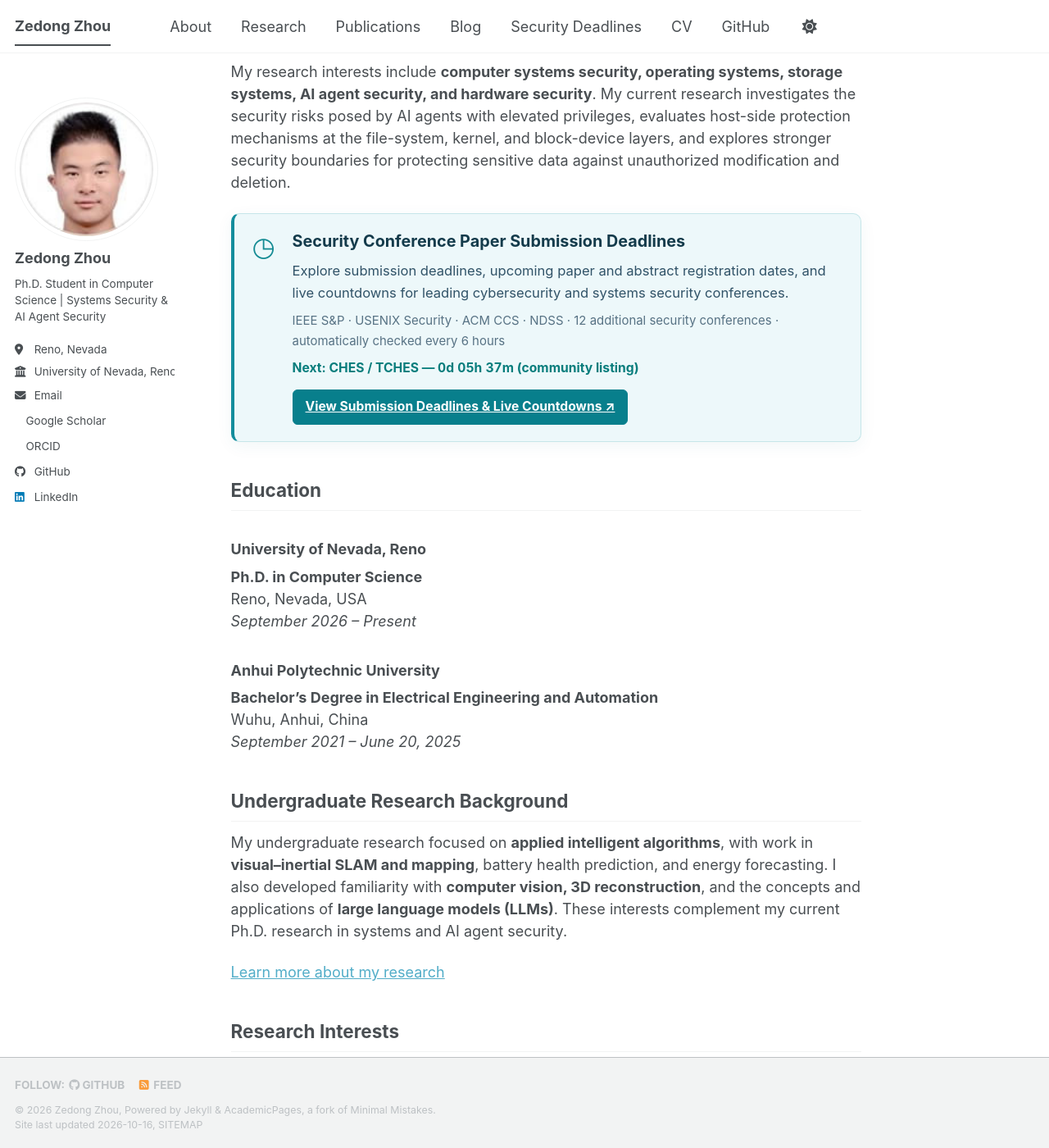
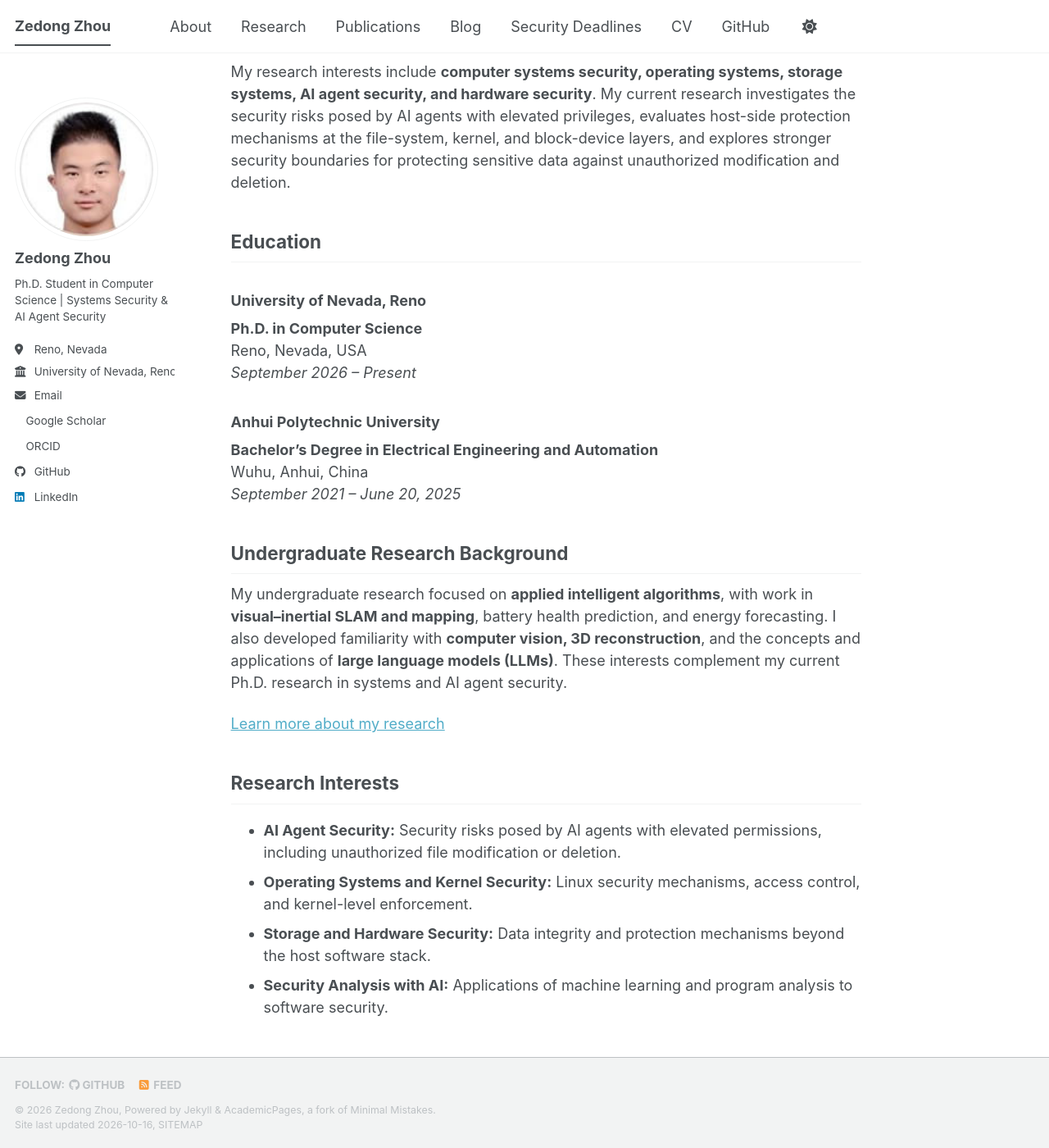
Before and after one commit to 2350082187zhou-ux/2350082187zhou-ux.github.io, a Jekyll site: the page built from _pages/about.md, in a window 1280 px wide and 1400 px high, scrolled down 323 px. Shown: the whole window at 82% size. Built offline with Jekyll 4.4.1, drawn with Linux system fonts in a browser that asks for light colours; a style sheet for code colours, icons or effects is not loaded.

Commit message:
Remove deadline widget from academic homepage while retaining navigation

```diff
--- a/_pages/about.md
+++ b/_pages/about.md
@@ -15,45 +15,7 @@ I received my Bachelor's degree in **Electrical Engineering and Automation** fro
 
 My research interests include **computer systems security, operating systems, storage systems, AI agent security, and hardware security**. My current research investigates the security risks posed by AI agents with elevated privileges, evaluates host-side protection mechanisms at the file-system, kernel, and block-device layers, and explores stronger security boundaries for protecting sensitive data against unauthorized modification and deletion.
 
-<div class="security-deadline-entry">
-  <span class="security-deadline-entry__symbol" aria-hidden="true">◷</span>
-  {% assign community_venues = site.data.security_deadlines_auto.conferences | where: "tier", "additional" %}
-  {% assign all_security_events = site.data.security_deadlines.events | concat: site.data.security_deadlines_auto.events | sort: 'iso_utc' %}
-  {% assign current_utc = 'now' | date: '%Y-%m-%dT%H:%M:%SZ' %}
-  {% assign next_event = nil %}
-  {% for item in all_security_events %}
-    {% if item.iso_utc > current_utc %}
-      {% assign next_event = item %}
-      {% break %}
-    {% endif %}
-  {% endfor %}
-  <span class="security-deadline-entry__content">
-    <strong>Security Conference Paper Submission Deadlines</strong>
-    <span class="security-deadline-entry__intro">Explore submission deadlines, upcoming paper and abstract registration dates, and live countdowns for leading cybersecurity and systems security conferences.</span>
-    <span class="security-deadline-entry__desc">IEEE S&amp;P · USENIX Security · ACM CCS · NDSS · {{ community_venues.size }} additional security conferences · automatically checked every 6 hours</span>
-    {% if next_event %}
-      {% assign manual_venue = site.data.security_deadlines.conferences | where: "id", next_event.conf | first %}
-      {% assign imported_venue = site.data.security_deadlines_auto.conferences | where: "id", next_event.conf | first %}
-      {% assign best_venue = manual_venue | default: imported_venue %}
-      <span class="security-deadline-next">Next: {{ best_venue.short | escape }} — <span data-inline-deadline="{{ next_event.iso_utc }}">Calculating…</span> {% if next_event.source == "community" %}(community listing){% endif %}</span>
-    {% endif %}
-  </span>
-  <a href="{{ '/security-deadlines/' | relative_url }}" aria-label="View cybersecurity conference paper submission deadlines and live countdowns">View Submission Deadlines &amp; Live Countdowns ↗</a>
-</div>
-<style>
-.security-deadline-entry{display:grid;grid-template-columns:34px minmax(0,1fr);column-gap:15px;row-gap:14px;align-items:start;background:#edf8fa;border:1px solid #c6e6e9;border-left:4px solid #138d9c;border-radius:10px;padding:20px 22px;margin:24px 0 32px;color:#223a4e;box-shadow:0 5px 20px rgba(22,94,111,.06)}
-.security-deadline-entry__symbol{font-size:1.8em;color:#148b93;line-height:1.25}
-.security-deadline-entry__content{min-width:0}
-.security-deadline-entry__content>strong{display:block;font-size:1.1em;line-height:1.4;color:#143b4b;margin-bottom:8px}
-.security-deadline-entry__intro{display:block;font-size:.92em;line-height:1.65;color:#315368;margin-bottom:8px}
-.security-deadline-entry__desc{display:block;font-size:.83em;line-height:1.65;color:#577284}
-.security-deadline-entry>a{grid-column:2;justify-self:start;display:inline-block;padding:9px 15px;background:#087f8c;border:1px solid #087f8c;color:#fff!important;border-radius:6px;font-size:.87em;font-weight:700;line-height:1.45}
-.security-deadline-entry>a:hover{background:#066674;color:#fff!important;text-decoration:none}
-.security-deadline-next{display:block;margin-top:8px;color:#087d7c;font-size:.87em;font-weight:700;line-height:1.55}
-.security-deadline-next [data-inline-deadline]{font-variant-numeric:tabular-nums}
-@media(max-width:640px){.security-deadline-entry{grid-template-columns:1fr;padding:16px}.security-deadline-entry__symbol{display:none}.security-deadline-entry>a{grid-column:1}}
-</style>
-<script defer src="{{ '/assets/js/security-inline.js' | relative_url }}"></script>
+
 
 ## Education
 
```
